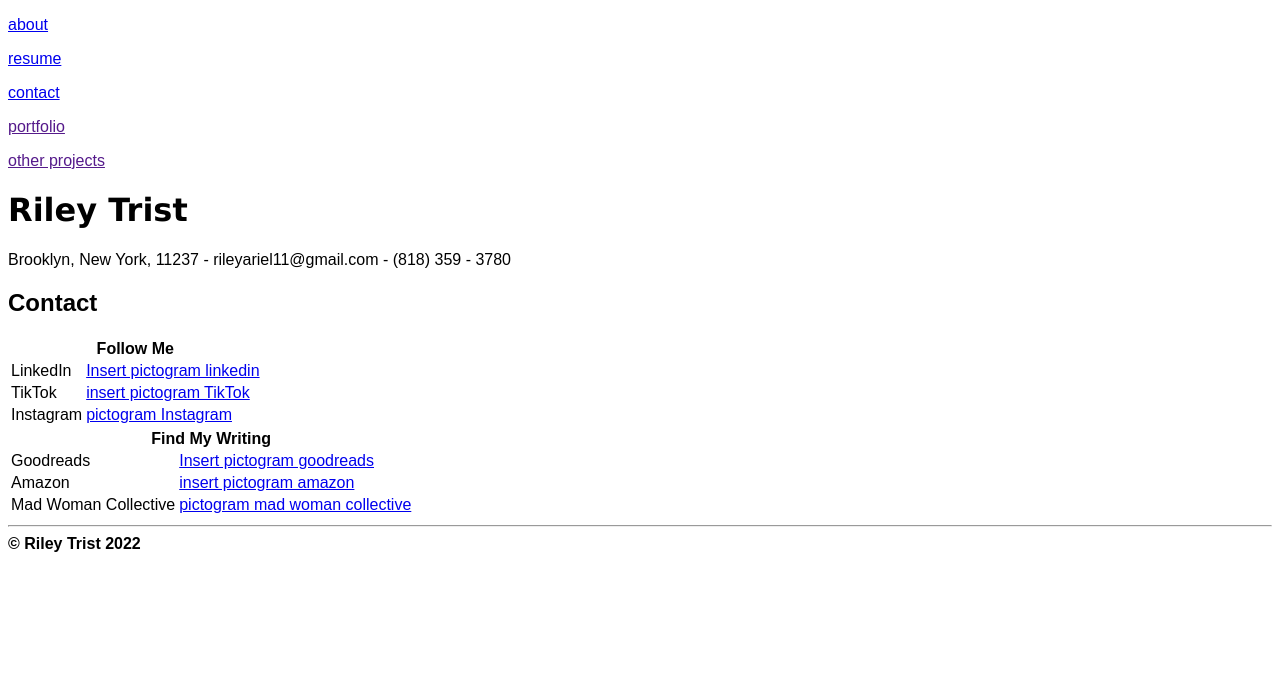
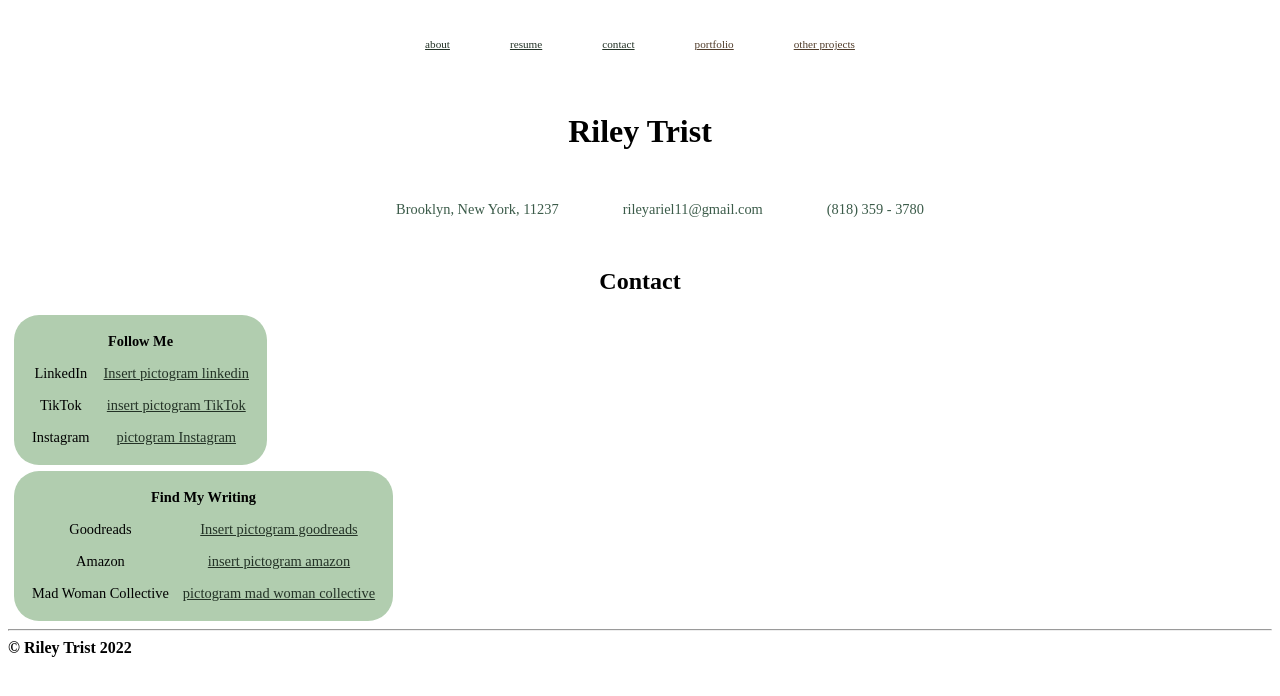
Before and after one commit to rtrist/rtrist.github.io, a plain HTML site: page contact.html in a window 1280 px wide. Drawn offline with Linux system fonts and the light colour scheme; a web font is replaced by a local one.

Commit message:
Add files via upload

```diff
--- a/contact.html
+++ b/contact.html
@@ -5,18 +5,25 @@
     <meta name="viewport" content="width=device-width, initial-scale=1.0">
     <title>Riley Trist</title>
     <link rel="stylesheet" href="./style.css">
+    <link rel="stylesheet" href="https://fonts.google.com/specimen/Josefin+Sans">
+    <link rel="stylesheet" href="https://fonts.google.com/specimen/EB+Garamond">
     <!-- links to other external resources - fonts, etc - go here -->
-  <div>
-    <p><a href="./index.html">about</a></p>
-    <p><a href="./resume.html">resume</a></p>
-    <p><a href="./contact.html">contact</a></p>
-    <p><a href="">portfolio</a></p>
-    <p><a href="">other projects</a></p>
-    </div>
+  <ul class="header">
+    <li><a href="./index.html">about</a></p>
+    <li><a href="./resume.html">resume</a></p>
+    <li><a href="./contact.html">contact</a></p>
+    <li><a href="">portfolio</a></p>
+    <li><a href="">other projects</a></p>
+    </ul>
     <h1>Riley Trist</h1>
-    <div>
-    <p>Brooklyn, New York, 11237  -  rileyariel11@gmail.com  -  (818) 359 - 3780</p>
-    </div>
+      <div class="listing">
+		<ul>
+				<li>Brooklyn, New York, 11237</li>
+				<li>rileyariel11@gmail.com</li>
+				<li>(818) 359 - 3780</li>
+			</ul>
+	</div>
+
   </head>
   <body>
   <section>
--- a/style.css
+++ b/style.css
@@ -1,6 +1,83 @@
-body {
-    font-family:Arial, Helvetica, sans-serif;
+.header {
+	list-style-type: none;
+	text-align: center;
+	padding: 0;
+	margin: 0;
 }
+
+.header li {
+	display: inline-block;
+	font-size: .7em;
+	padding: 20px;
+}
+
 h1 {
-    font-family:Verdana, Geneva, Tahoma, sans-serif;
+	text-align: center;
 }
+
+h1, h2 {
+    font-family: 'Josefin Sans'';
+    color: #233226;
+    text-align: center;
+}
+
+p {
+    font-family:'EB Garamond';
+    color: #233226;
+}
+
+table {
+    font-family: 'Josefin Sans';
+    font-size: .9em;
+    background-color: #b1cdaf;
+    padding: 10px;
+    border-radius: 25px;
+    margin: 6px;
+}
+
+th, td {
+    border-bottom-style: solid;
+    border-bottom-width: 1px;
+    padding: 6px;
+    border-color: #b1cdaf;
+    text-align: center;
+}
+
+ul {
+    list-style: none;
+}
+
+.listing {
+    font-family: 'EB Garamond';
+    color: #3b5b49;
+	padding: 0px;
+	margin: 0;
+    text-align: center;
+}
+
+.listing li {
+	display: inline-block;
+	font-size: .9em;
+	padding: 20px;
+}
+
+
+li {
+    display: inline;
+    margin: 10px;
+    text-align: left;
+}
+
+a:link {
+    color: #233226;
+}
+
+a:visited {
+    color: #513d2b;
+}
+
+a:hover {
+    color: #948e73;
+}
+
+Footer
```
Also changed, not shown: index.html (+7 -7 lines), resume.html (+14 -10 lines).
